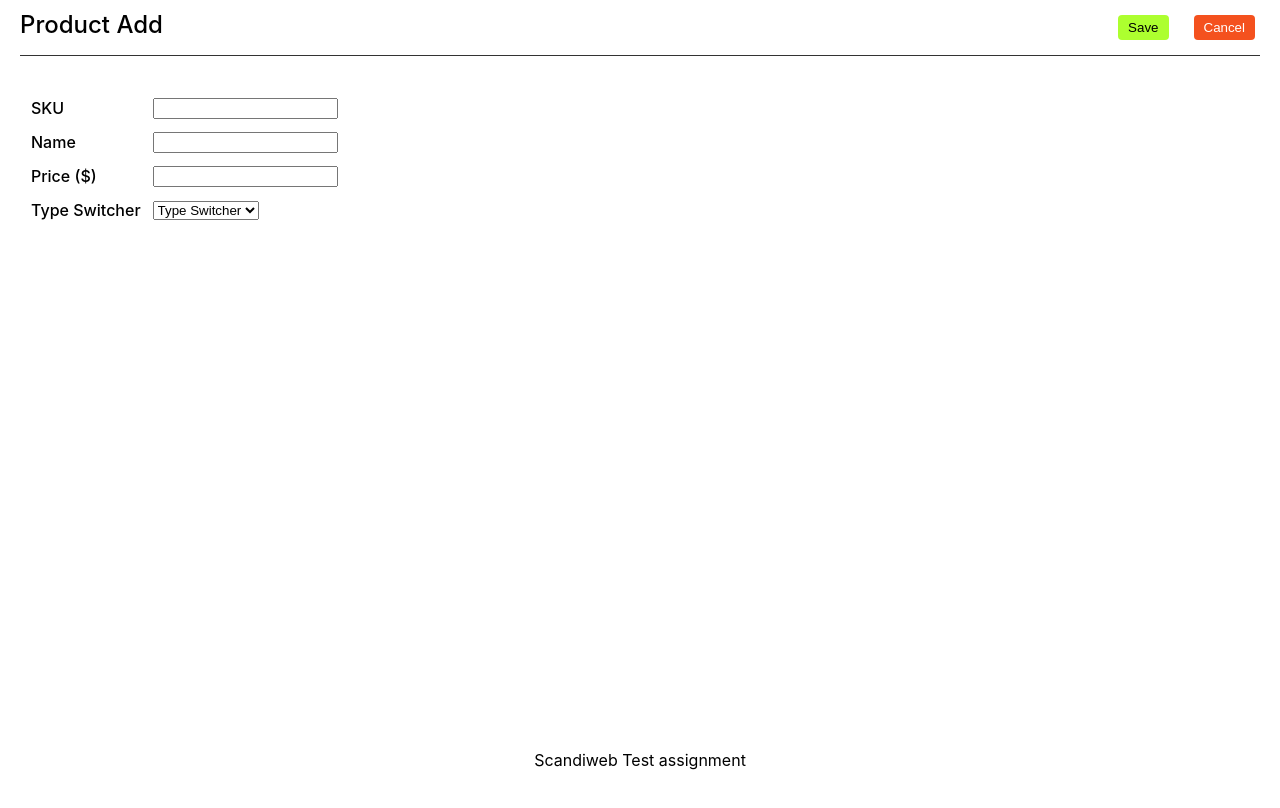
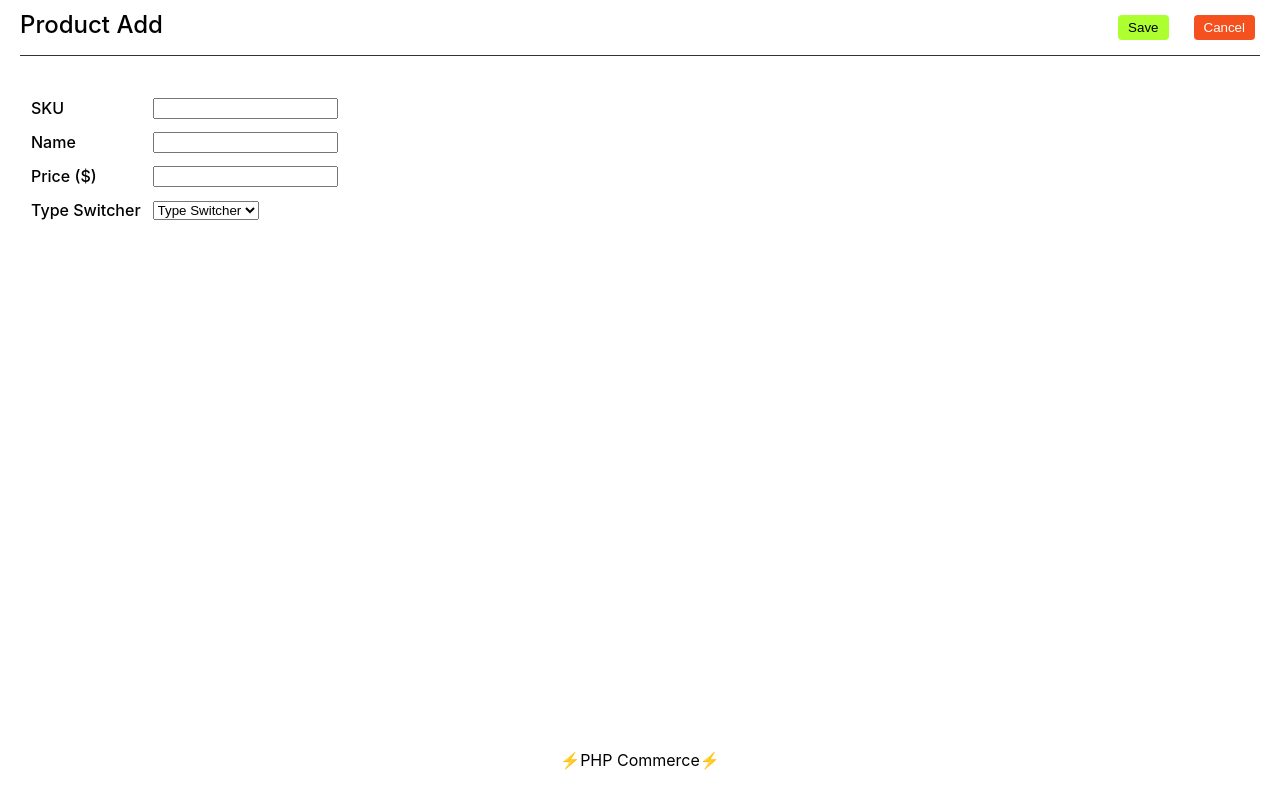
Before and after one commit to Sagar-Kap/php-react-app, a React (Create React App) app: page /add-product in a window 1280 px wide. Shown: the top 808 px of the page. Built offline with nearby package versions, Linux system fonts and the light colour scheme.

Commit message:
⚡ Improved the Footer

```diff
--- a/src/components/Footer.jsx
+++ b/src/components/Footer.jsx
@@ -1,7 +1,7 @@
 import React from "react";
 import "../Styles/Footer.scss";
 function Footer() {
-  return <div className="footer">Scandiweb Test assignment</div>;
+  return <div className="footer">⚡PHP Commerce⚡</div>;
 }
 
 export default Footer;
```
